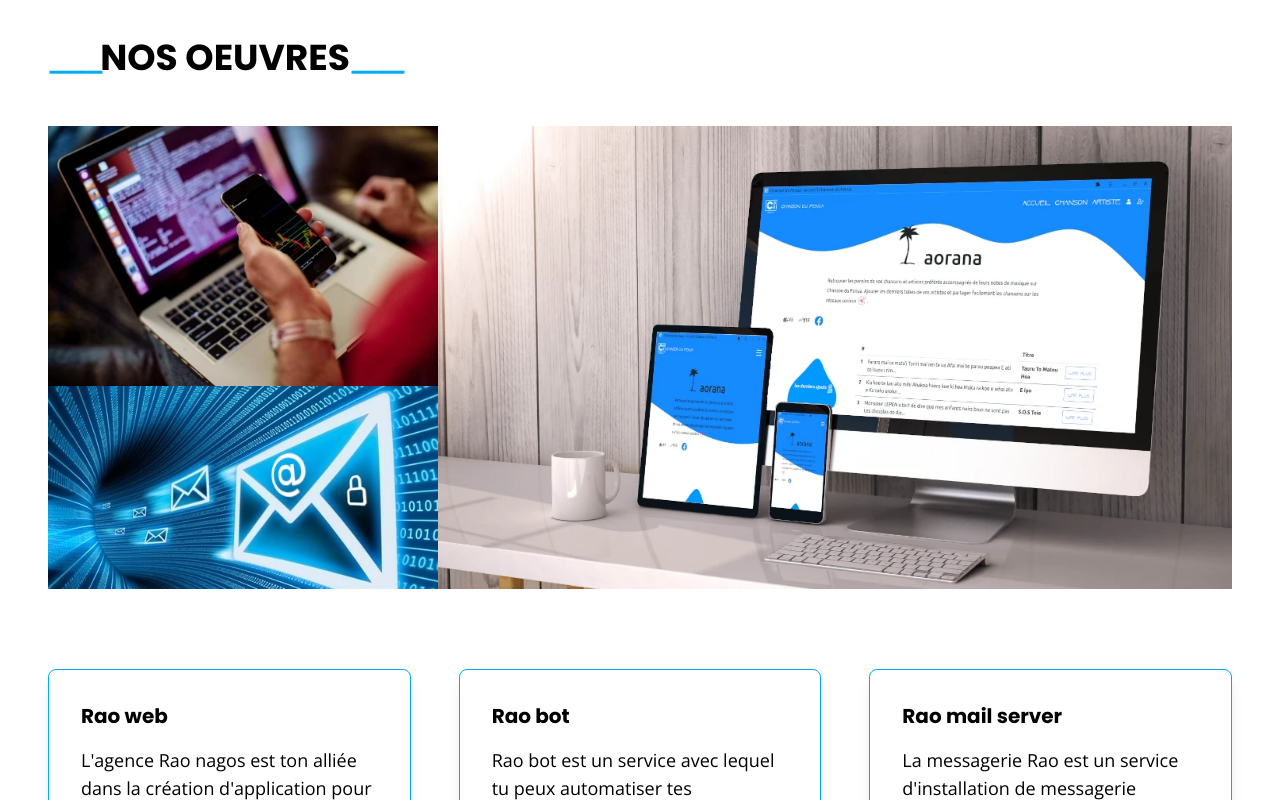
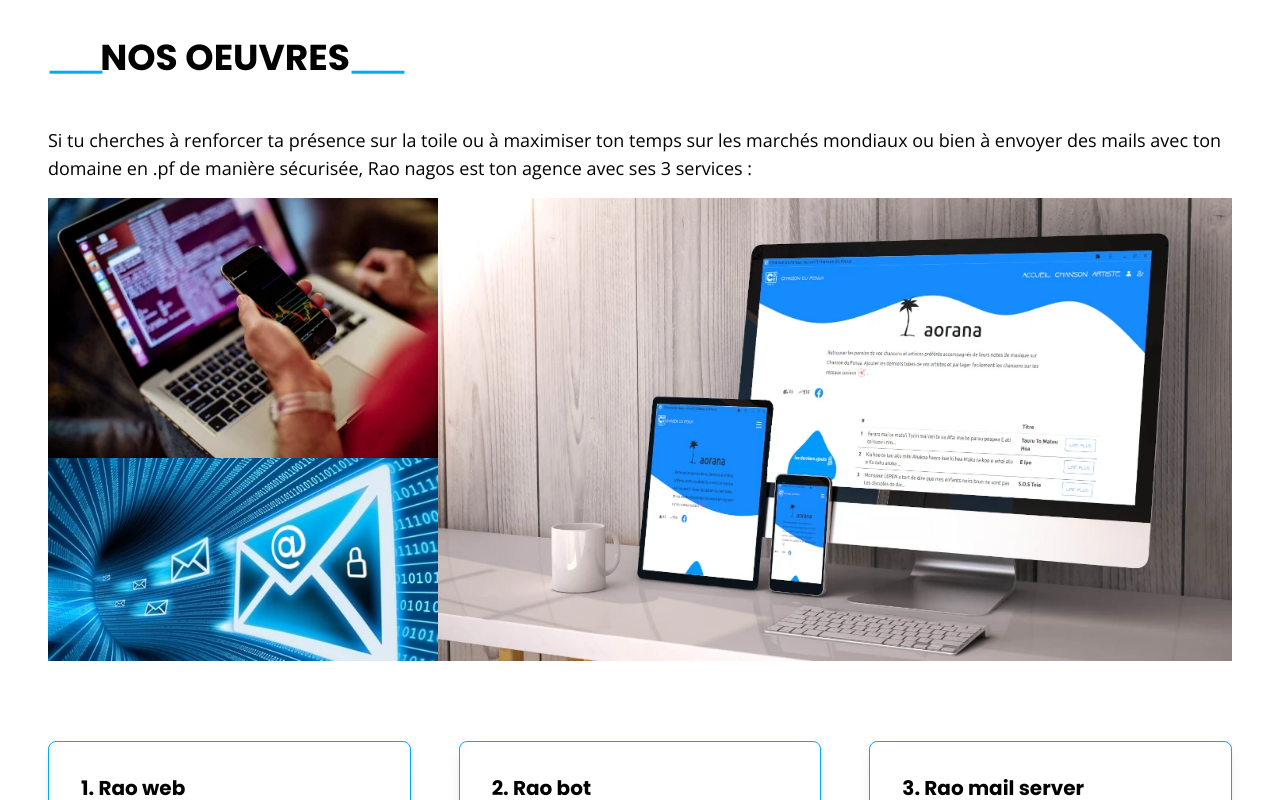
Before and after one commit to tetuaoro/raonagos, a Next.js app: page / in a window 1280 px wide. Shown: the part 1360-2160 px from the top of the page. Built offline with nearby package versions, Linux system fonts and the light colour scheme.

Commit message:
fix: added paragraph to section whatwedo

```diff
--- a/package.json
+++ b/package.json
@@ -1,6 +1,6 @@
 {
   "name": "raonagos",
-  "version": "0.1.5",
+  "version": "0.1.5.1",
   "private": true,
   "scripts": {
     "dev": "next dev",
--- a/src/components/whatwedo.tsx
+++ b/src/components/whatwedo.tsx
@@ -8,8 +8,9 @@
 export default function Component() {
   return (
     <section id="whatwedo">
-      <div className="flex justify-center lg:block">
+      <div className="flex flex-col items-center lg:block mb-4">
         <h2>Nos oeuvres</h2>
+        <p>{`Si tu cherches à renforcer ta présence sur la toile ou à maximiser ton temps sur les marchés mondiaux ou bien à envoyer des mails avec ton domaine en .pf de manière sécurisée, ${sitename} est ton agence avec ses 3 services :`}</p>
       </div>
       <div className="work-items">
         <div className="flex flex-col">
@@ -53,13 +54,13 @@
       </div>
       <div className="cards">
         <div className="card">
-          <span className="card-title">Rao web</span>
+          <span className="card-title">1. Rao web</span>
           <p className="card-text">
             {`L'agence ${sitename}  est ton alliée dans la création d'application pour le web. Quel que soit ton type d'application, à usage professionnel ou personnel, on dispose des outils nécessaires pour répondre à tes attentes. Et ce, dès la phase de conception jusqu'à sa finalisation. Tous nos sites sont disponibles hors ligne et peuvent être installés sur ton ordinateur ou ton smartphone.`}
           </p>
         </div>
         <div className="card">
-          <span className="card-title">Rao bot</span>
+          <span className="card-title">2. Rao bot</span>
           <p className="card-text">
             {
               "Rao bot est un service avec lequel tu peux automatiser tes transactions. Depuis 2016, nous sommes au service des professionnels et des particuliers qui veulent tirer parti du marché des cryptomonnaies. On dispose de compétences en matière de trading automatique pour tous les types de stratégies, que ce soit à court ou à long terme, sur une journée ou même sur plusieurs mois."
@@ -67,7 +68,7 @@
           </p>
         </div>
         <div className="card">
-          <span className="card-title">Rao mail server</span>
+          <span className="card-title">3. Rao mail server</span>
           <p className="card-text">
             {
               "La messagerie Rao est un service d'installation de messagerie efficace, sécurisé et fiable qui fournit une solution pour la livraison des messages de l'expéditeur aux destinataires. Il permet aux entreprises de simplifier leurs solutions de messagerie, offre un ensemble complet de fonctionnalités de gestion via API et en plus les comptes utilisateurs sont infinies."
```
